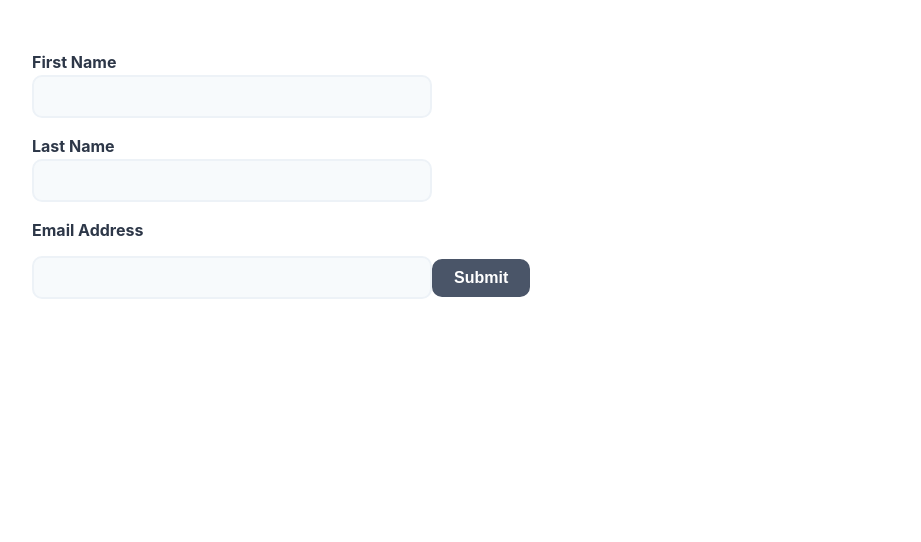
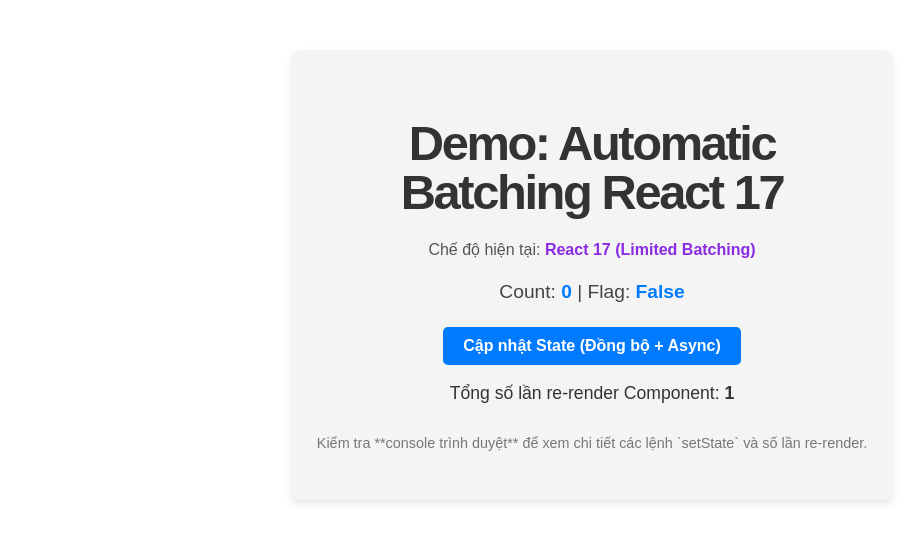
Before and after one commit to toanlehcm/demo_reactjs, a React (Create React App) app: page / in a window 1280 px wide. Shown: the top 542 px of the page, without its empty margins (48-969 px from the left). Built offline with nearby package versions, Linux system fonts and the light colour scheme.

Commit message:
Demo automation batching react 17.

```diff
--- /dev/null
+++ b/src/containers/NewFeaturesReact17/index.jsx
@@ -0,0 +1,169 @@
+// src/App.js (hoặc file component của bạn)
+import React, { useState, useEffect } from "react";
+// Đảm bảo bạn đã cài đặt react-dom@17.x.x
+
+let renderCount = 0; // Biến global để đếm số lần render
+
+export default function AutomaticBatching() {
+  const [count, setCount] = useState(0);
+  const [flag, setFlag] = useState(false);
+
+  // Để đảm bảo console sạch khi refresh trang hoặc lần đầu load
+  // (Giữ nguyên cho việc test trong môi trường dev)
+  // useEffect(() => {
+  //   console.clear();
+  //   renderCount = 0; // Reset counter on first mount
+  // }, []); // Chạy một lần khi component mount
+
+  // Mỗi khi component render, tăng biến đếm và log ra console
+  renderCount++;
+  console.log(
+    `[RENDER] Component re-rendered. Total: ${renderCount}. State: count=${count}, flag=${flag}`
+  );
+
+  // Hàm xử lý cập nhật state
+  const handleUpdateState = () => {
+    console.log("--- STARTING STATE UPDATES ---");
+
+    // Cập nhật 1 (Đồng bộ, trong sự kiện React)
+    // Các cập nhật này SẼ được batching trong React 17
+    setCount((prev) => {
+      console.log(
+        `[Update 1] setCount called. Previous count: ${prev}, New count: ${
+          prev + 1
+        }`
+      );
+      return prev + 1;
+    });
+    setFlag((prev) => {
+      console.log(
+        `[Update 2] setFlag called. Previous flag: ${prev}, New flag: ${!prev}`
+      );
+      return !prev;
+    });
+
+    console.log("--- Simulating async operation (setTimeout) ---");
+
+    // Cập nhật 2 (Bất đồng bộ, trong setTimeout)
+    // *** Các cập nhật này SẼ KHÔNG được batching trong React 17 ***
+    // Mỗi setState sẽ gây ra một re-render riêng biệt
+    setTimeout(() => {
+      console.log("--- START ASYNC UPDATES ---");
+
+      setCount((prev) => {
+        console.log(
+          `[Update 3 - Async] setCount called. Previous count: ${prev}, New count: ${
+            prev + 1
+          }`
+        );
+        return prev + 1;
+      });
+
+      setFlag((prev) => {
+        console.log(
+          `[Update 4 - Async] setFlag called. Previous flag: ${prev}, New flag: ${!prev}`
+        );
+        return !prev;
+      });
+
+      console.log("--- ENDING ASYNC UPDATES ---");
+    }, 100); // Thêm một độ trễ nhỏ để mô phỏng tác vụ bất đồng bộ
+  };
+
+  return (
+    <div style={containerStyle}>
+      <h1 style={headerStyle}>Demo: Automatic Batching React 17</h1>
+      <p style={descriptionStyle}>
+        Chế độ hiện tại:{" "}
+        <span style={modeStyle}>React 17 (Limited Batching)</span>
+      </p>
+      <p style={stateDisplay}>
+        Count: <span style={valueStyle}>{count}</span> | Flag:{" "}
+        <span style={valueStyle}>{flag ? "True" : "False"}</span>
+      </p>
+      <button onClick={handleUpdateState} style={buttonStyle}>
+        Cập nhật State (Đồng bộ + Async)
+      </button>
+      <p style={renderCountStyle}>
+        Tổng số lần re-render Component: <strong>{renderCount}</strong>
+      </p>
+      <p style={noteStyle}>
+        Kiểm tra **console trình duyệt** để xem chi tiết các lệnh `setState` và
+        số lần re-render.
+      </p>
+    </div>
+  );
+}
+
+// Styles đơn giản để demo dễ nhìn hơn
+const containerStyle = {
+  fontFamily: "Arial, sans-serif",
+  textAlign: "center",
+  padding: "20px",
+  backgroundColor: "#f4f4f4",
+  borderRadius: "8px",
+  maxWidth: "600px",
+  margin: "50px auto",
+  boxShadow: "0 4px 8px rgba(0,0,0,0.1)",
+};
+
+const headerStyle = {
+  color: "#333",
+  marginBottom: "20px",
+};
+
+const descriptionStyle = {
+  color: "#555",
+  marginBottom: "15px",
+};
+
+const modeStyle = {
+  color: "#8A2BE2", // BlueViolet
+  fontWeight: "bold",
+};
+
+const stateDisplay = {
+  fontSize: "1.2em",
+  marginBottom: "20px",
+  color: "#444",
+};
+
+const valueStyle = {
+  color: "#007bff",
+  fontWeight: "bold",
+};
+
+const buttonStyle = {
+  backgroundColor: "#007bff",
+  color: "white",
+  padding: "10px 20px",
+  border: "none",
+  borderRadius: "5px",
+  cursor: "pointer",
+  fontSize: "1em",
+  marginBottom: "15px",
+};
+
+const renderCountStyle = {
+  fontSize: "1.1em",
+  color: "#333",
+};
+
+const noteStyle = {
+  fontSize: "0.9em",
+  color: "#777",
+  marginTop: "10px",
+};
+
+// --- Cấu hình React 17 Root API ---
+// Dòng này cần đặt trong src/index.js hoặc nơi bạn mount ứng dụng React
+// ReactDOM.render(<AutomaticBatching />, document.getElementById('root'));
+
+// Lưu ý: Đối với demo trong môi trường canvas/snippet này, bạn sẽ cần
+// xóa phần ReactDOM.render ở trên nếu bạn đặt nó trong App.js và đang
+// dùng setup của create-react-app thông thường, vì index.js đã có render.
+
+// document.addEventListener("DOMContentLoaded", () => {
+// console.clear();
+// renderCount = 0; // Reset counter on full page load
+// });
--- a/src/index.js
+++ b/src/index.js
@@ -1,91 +1,10 @@
 import React from "react";
 import ReactDOM from "react-dom";
-import { ErrorMessage, useFormik } from "formik";
 import "./style.css";
-
-// A custom validation function. This must return an object
-// which keys are symmetrical to our values/initialValues
-
-const validate = values => {
-    const errors = {};
-
-    if (!values.firstName) {
-        errors.firstName = 'Required';
-    } else if (values.firstName.length > 15) {
-        errors.firstName = 'Must be 15 characters or less';
-    }
-
-    if (!values.lastName) {
-        errors.lastName = 'Required';
-    } else if (values.lastName.length > 20) {
-        errors.lastName = 'Must be 20 characters or less';
-    }
-
-    if (!values.email) {
-        errors.email = 'Required';
-    } else if (!/^[A-Z0-9._%+-]+@[A-Z0-9.-]+\.[A-Z]{2,4}$/i.test(values.email)) {
-        errors.email = 'Invalid email address';
-    }
-
-    return errors;
-}
-const SignupForm = () => {
-    // Notice that we have to initialize ALL of fields with values. These
-    // could come from props, but since we don't want to prefill this form,
-    // we just use an empty string. If you don't do this, React will yell
-    // at you.
-
-    // Pass the useFormik() hook initial form values and a submit function that will
-    // be called when the form is submitted
-    const formik = useFormik({
-        initialValues: {
-            firstName: '',
-            lastName: '',
-            email: '' },
-        validate,
-        onSubmit: values => {
-            alert(JSON.stringify(values, null, 2));
-        }
-    });
-
-    return (
-        <form onSubmit={formik.handleSubmit}>
-            <label htmlFor="firstName">First Name</label>
-            <input
-                id="firstName"
-                name="firstName"
-                type="text"
-                onChange={formik.handleChange}
-                value={formik.values.firstName}
-            />
-            {formik.errors.firstName ? <div>{formik.errors.firstName}</div> : null}
-
-            <label htmlFor="lastName">Last Name</label>
-            <input
-                id="lastName"
-                name="lastName"
-                type="text"
-                onChange={formik.handleChange}
-                value={formik.values.lastName}
-            />
-            {formik.errors.lastName ? <div>{formik.errors.lastName}</div> : null}
-
-            <label htmlFor="email">Email Address</label>
-            <input id="email"
-                name="email"
-                type="email"
-                onChange={formik.handleChange}
-                value={formik.values.email}
-            />
-            {formik.errors.email ? <div>{formik.errors.email}</div> : null}
-
-            <button type="submit">Submit</button>
-        </form>
-    );
-};
+import AutomaticBatching from "./containers/NewFeaturesReact17";
 
 function App() {
-    return <SignupForm />
+  return <AutomaticBatching />;
 }
 
 const rootElement = document.getElementById("app");
```
Also changed, not shown: src/features/LearnReactHookForm/index.jsx (added, +84 -0 lines).
